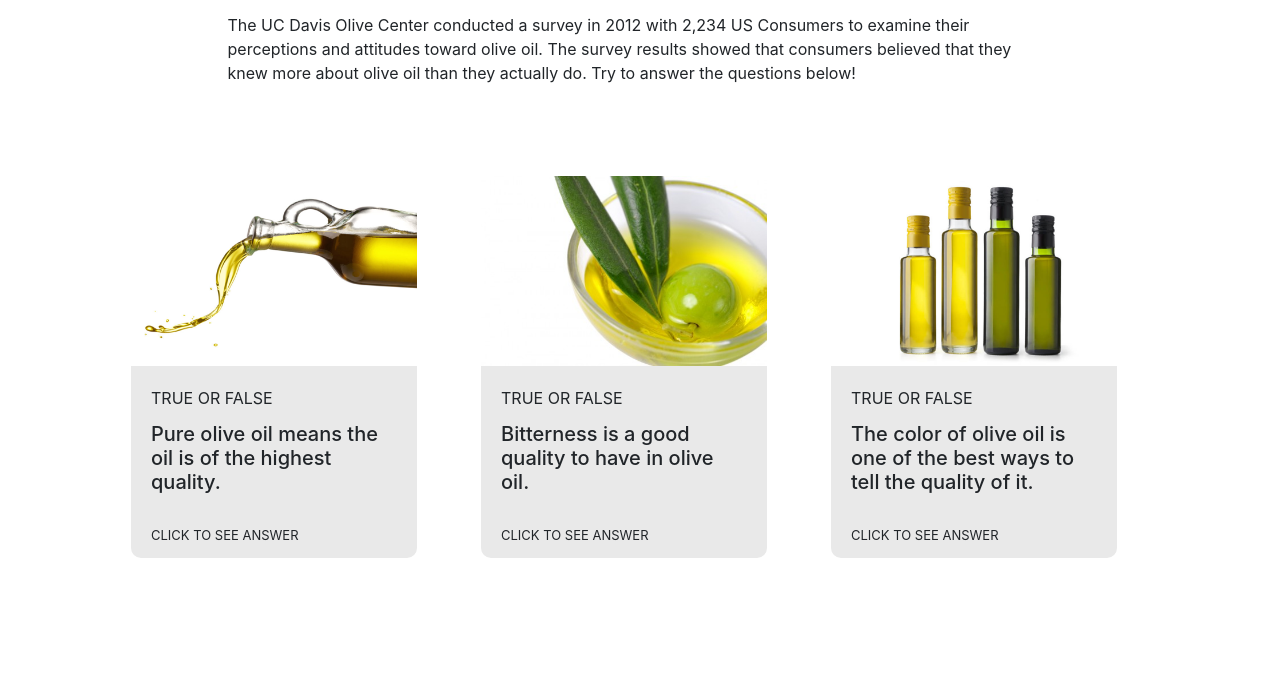
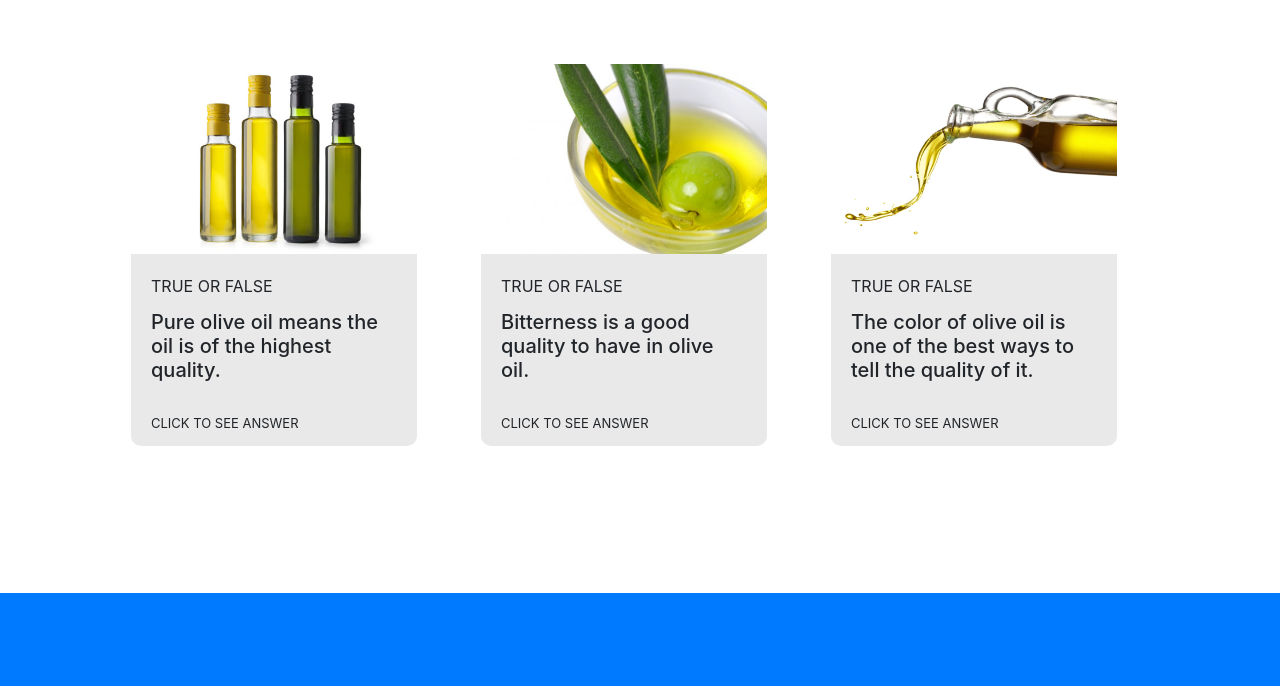
Before and after one commit to 3innielee/evoo, a website with bundled scripts: page index.html in a window 1280 px wide. Shown: the part 713-1399 px from the top of the page. Built offline with nearby package versions, Linux system fonts and the light colour scheme; a web font is replaced by a local one.

Commit message:
minor updates

```diff
--- a/index.html
+++ b/index.html
@@ -31,7 +31,7 @@
   <body id="page-top">
 
     <!-- Navigation -->
-    <nav class="navbar navbar-expand-sm bg-secondary fixed-top text-uppercase" id="mainNav">
+    <nav class="navbar navbar-expand-lg bg-secondary fixed-top text-uppercase" id="mainNav">
       <div class="container">
         <a class="navbar-brand js-scroll-trigger" href="#page-top">Good and EVOO</a>
         <button class="navbar-toggler navbar-toggler-right text-uppercase bg-primary text-white rounded" type="button" data-toggle="collapse" data-target="#navbarResponsive" aria-controls="navbarResponsive" aria-expanded="false" aria-label="Toggle navigation">
@@ -70,18 +70,12 @@
       <div class="container">
         <h2 class="text-center text-uppercase text-secondary mb-0">Test Your Knowledge</h2>
         <br>
-        <div class="row">
-          <div class="col-lg-9 m-auto">
-            <p>The UC Davis Olive Center conducted a survey in 2012 with 2,234 US Consumers to examine their perceptions and attitudes toward olive oil. The survey results showed that consumers believed that they knew more about olive oil than they actually do. Try to answer the questions below!</p>
-          </div>
-        </div>
-            <br>
         <div class="row d-flex justify-content-center">
           <div class = "card-deck">
             <div class = "card-flip">
               <div class="card border border-white" style="width: 18rem; height: 24rem;">
                   <div class = "face front">
-                    <img class="card-img-top" src="img/color.png" alt="Card image cap">
+                    <img class="card-img-top" src="img/grades.png" alt="Card image cap">
                     <div class="card-body ">
                       <p class="card-title">TRUE OR FALSE</p>
                       <h5 class="card-text">Pure olive oil means the oil is of the highest quality.</h5>
@@ -92,7 +86,7 @@
                   <div class="face back">
                       <div class="card-body">
                         <p class="card-title">FALSE</p>
-                        <h5 class="card-text">47% of participants responded incorrectly! <br><br>Pure olive oil is actually a lower grade than extra virgin olive oil. It is a refined olive oil, which means it was produced by using solvents and high heat to neutralize the tastes of the oil.</h5>
+                        <h5 class="card-text">Pure olive oil is actually a lower grade than extra virgin olive oil. It is a refined olive oil, which means it was produced by using solvents and high heat to neutralize the tastes of the oil.</h5>
                       </div>
                   </div>
               </div>
@@ -119,7 +113,7 @@
                 <div class = "card-flip">
               <div class="card border border-white" style="width: 18rem; height: 24rem;">
                 <div class = "face front">
-                  <img class="card-img-top" src="img/grades.png" alt="Card image cap">
+                  <img class="card-img-top" src="img/color.png" alt="Card image cap">
                   <div class="card-body">
                     <p class="card-title">TRUE OR FALSE</p>
                     <h5 class="card-text">The color of olive oil is one of the best ways to tell the quality of it.</h5>
@@ -130,7 +124,7 @@
                 <div class="face back">
                     <div class="card-body">
                         <p class="card-title">FALSE</p>
-                        <h5 class="card-text">Color was noted as extremely important or very important by about half of the respondents. <br><br>However, color is actually an unreliable factor. Color is determined by the ripeness of the olives at harvest.</h5>
+                        <h5 class="card-text">Color is actually an unreliable factor. Color is determined by the ripeness of the olives at harvest, however some unscrupulous producers have been known to disguise their oil’s golden color by adding chlorophyll to it.</h5>
                           </div>
                 </div>
               </div>
@@ -242,7 +236,7 @@
 
     <div class="copyright py-4 text-center text-white">
       <div class="container">
-        <small>Copyright &copy; Your Website 2018</small>
+        <small>Copyright &copy; InfoViz 2018</small>
       </div>
     </div>
 
```
